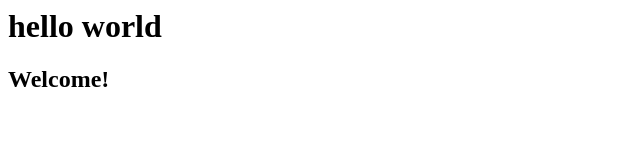
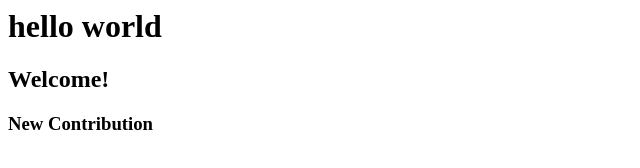
Before and after one commit to PiyushKrRai/teacher, a plain HTML site: page index.html in a window 1280 px wide. Shown: the whole page, without its empty margins (0-640 px from the left). Drawn offline with Linux system fonts and the light colour scheme.

Commit message:
Update index.html

```diff
--- a/index.html
+++ b/index.html
@@ -2,5 +2,6 @@
  <body>
   <h1>hello world</h1>
   <h2> Welcome! </h2>
+  <h3> New Contribution</h3>
  </body>
 </html>
```
